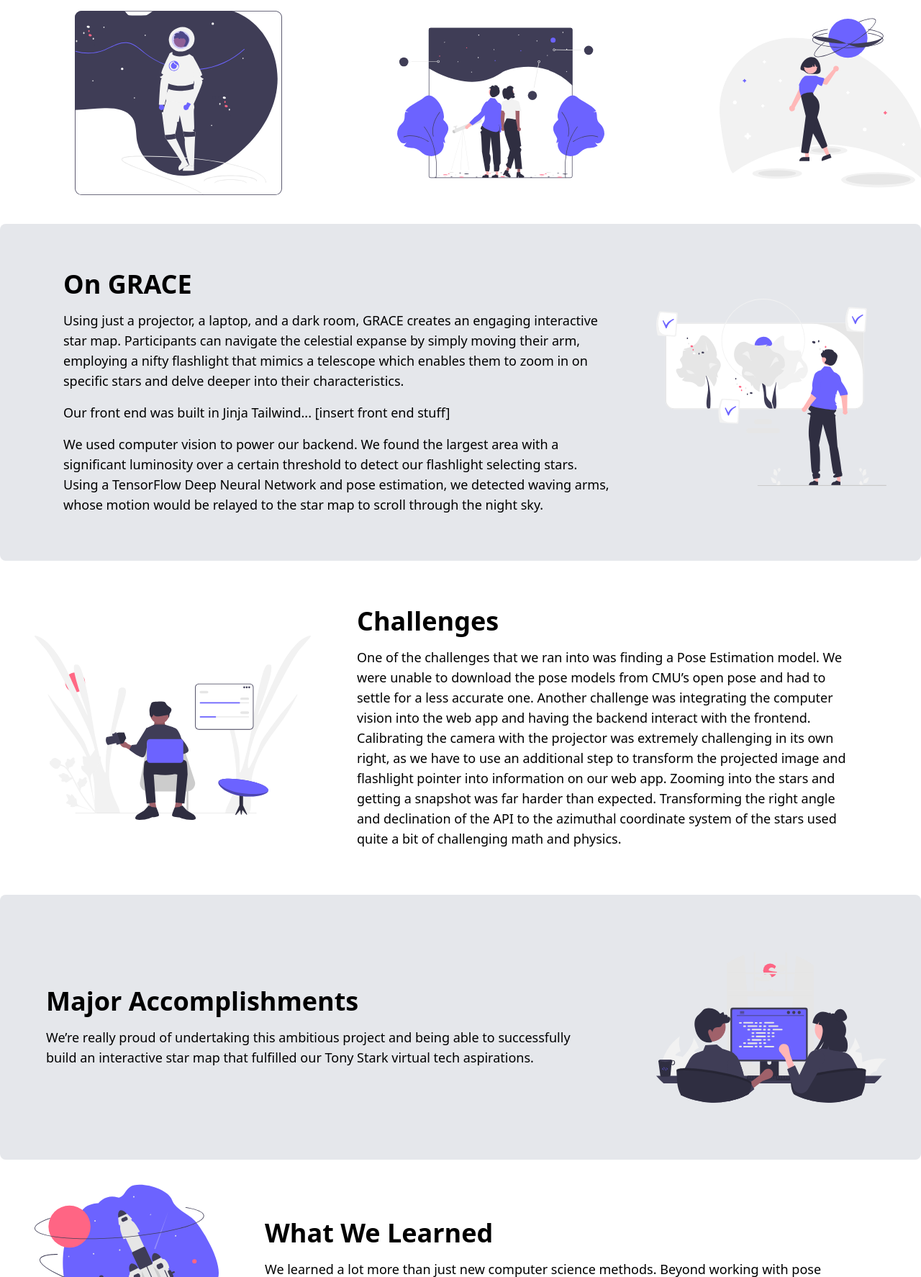
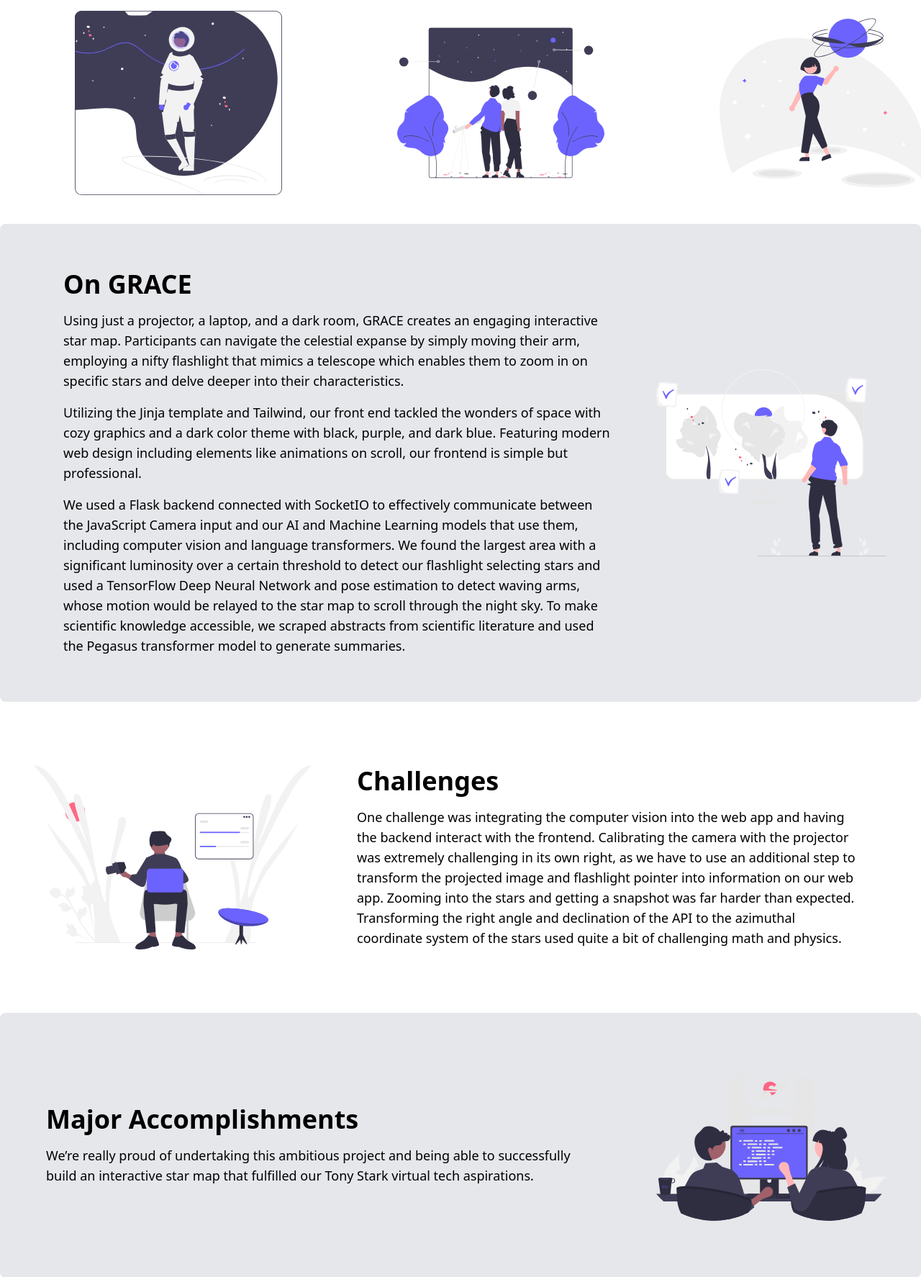
Before and after one commit to GRACE-HackHarvard/website, a Flask app: page /about in a window 1280 px wide. Shown: the part 805-2579 px from the top of the page at 72% size. Run offline with Flask 3, Linux system fonts and the light colour scheme; style sheets or scripts are compiled from the project's sources; some libraries are stand-ins or nearby versions.

Commit message:
writing up about.html

```diff
--- a/templates/about.html
+++ b/templates/about.html
@@ -34,8 +34,10 @@
         <div class="flex-1 text-black space-y-4 pl-6 items-left m-10">
             <h2 class="text-4xl font-semibold">On GRACE</h2>
             <p class="text-lg">Using just a projector, a laptop, and a dark room, GRACE creates an engaging interactive star map. Participants can navigate the celestial expanse by simply moving their arm, employing a nifty flashlight that mimics a telescope which enables them to zoom in on specific stars and delve deeper into their characteristics.</p>
-            <p class="text-lg">Our front end was built in Jinja Tailwind... [insert front end stuff]</p>
-            <p class="text-lg">We used computer vision to power our backend. We found the largest area with a significant luminosity over a certain threshold to detect our flashlight selecting stars. Using a TensorFlow Deep Neural Network and pose estimation, we detected waving arms, whose motion would be relayed to the star map to scroll through the night sky.</p>
+            <p class="text-lg">Utilizing the Jinja template and Tailwind, our front end tackled the wonders of space with cozy graphics and a dark color theme with black, purple, and dark blue. Featuring modern web design including elements like animations on scroll, our frontend is simple but professional.
+            </p>
+            <p class="text-lg">
+                We used a Flask backend connected with SocketIO to effectively communicate between the JavaScript Camera input and our AI and Machine Learning models that use them, including computer vision and language transformers. We found the largest area with a significant luminosity over a certain threshold to detect our flashlight selecting stars and used a TensorFlow Deep Neural Network and pose estimation to detect waving arms, whose motion would be relayed to the star map to scroll through the night sky. To make scientific knowledge accessible, we scraped abstracts from scientific literature and used the Pegasus transformer model to generate summaries.</p>
         </div>
         <img src="{{ url_for('static', filename='images/animating.svg') }}" alt="Animating SVG" class="w-80 h-80 ml-6 mr-6">
     </div>
@@ -44,7 +46,7 @@
         <img src="{{ url_for('static', filename='images/multitasking.svg') }}" alt="To The Moon SVG" class="w-96 h-96 ml-6 mr-6">
         <div class="flex-1 text-black space-y-4 pr-6 items-right m-10">
             <h2 class="text-4xl font-semibold">Challenges</h2>
-            <p class="text-lg">One of the challenges that we ran into was finding a Pose Estimation model. We were unable to download the pose models from CMU’s open pose and had to settle for a less accurate one. Another challenge was integrating the computer vision into the web app and having the backend interact with the frontend. Calibrating the camera with the projector was extremely challenging in its own right, as we have to use an additional step to transform the projected image and flashlight pointer into information on our web app. Zooming into the stars and getting a snapshot was far harder than expected. Transforming the right angle and declination of the API to the azimuthal coordinate system of the stars used quite a bit of challenging math and physics.</p>
+            <p class="text-lg">One challenge was integrating the computer vision into the web app and having the backend interact with the frontend. Calibrating the camera with the projector was extremely challenging in its own right, as we have to use an additional step to transform the projected image and flashlight pointer into information on our web app. Zooming into the stars and getting a snapshot was far harder than expected. Transforming the right angle and declination of the API to the azimuthal coordinate system of the stars used quite a bit of challenging math and physics.</p>
         </div>
     </div>
 
@@ -67,7 +69,7 @@
     <div data-aos="fade-up" class="p-6 rounded-lg flex items-center bg-gray-200">
         <div class="flex-1 text-black space-y-4 pr-6 items-right m-10">
             <h2 class="text-4xl font-semibold">The Future of GRACE</h2>
-            <p class="text-lg">In the future, we plan to train a more robust pose estimation model, which would be better in detecting the limbs of the users. With this, we can account for more poses beyond just waving an arm to scroll through the night sky. We can implement more functionality such that you can push your arm outwards to zoom into the specific area of the night sky.</p>
+            <p class="text-lg">In the future, we plan to train a more robust pose estimation model, which would be better in detecting the limbs of the users. We can detect arm motions with this, and with a simple flourish of the arm, we can scroll through the night sky. We can implement more functionality such that you can push your arm outwards to zoom into the specific area of the night sky.
         </div>
         <img src="{{ url_for('static', filename='images/schedule.svg') }}" alt="To The Moon SVG" class="w-64 h-64 ml-6 mr-6">
     </div>
```
Also changed, not shown: 1 other file.
